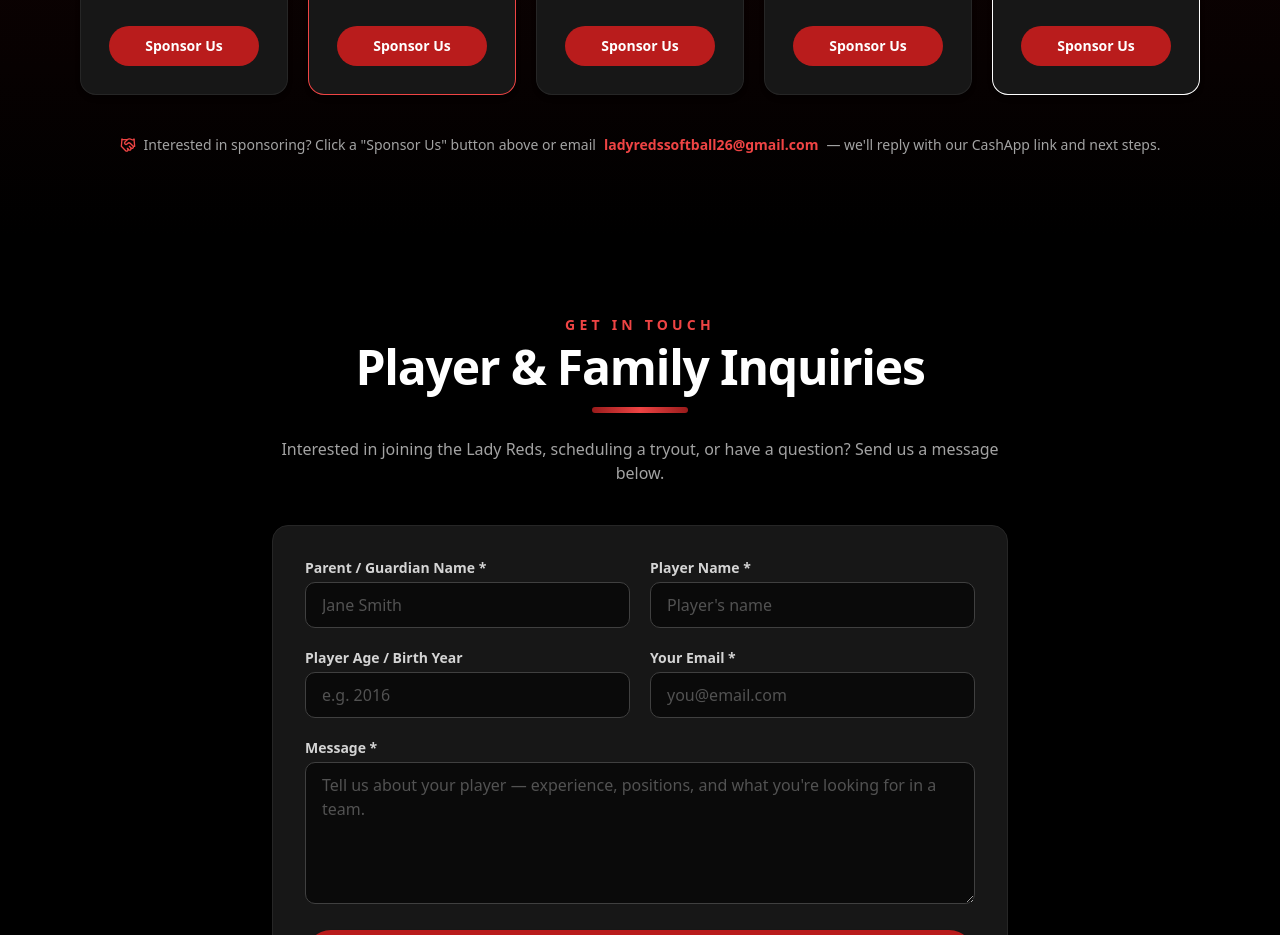
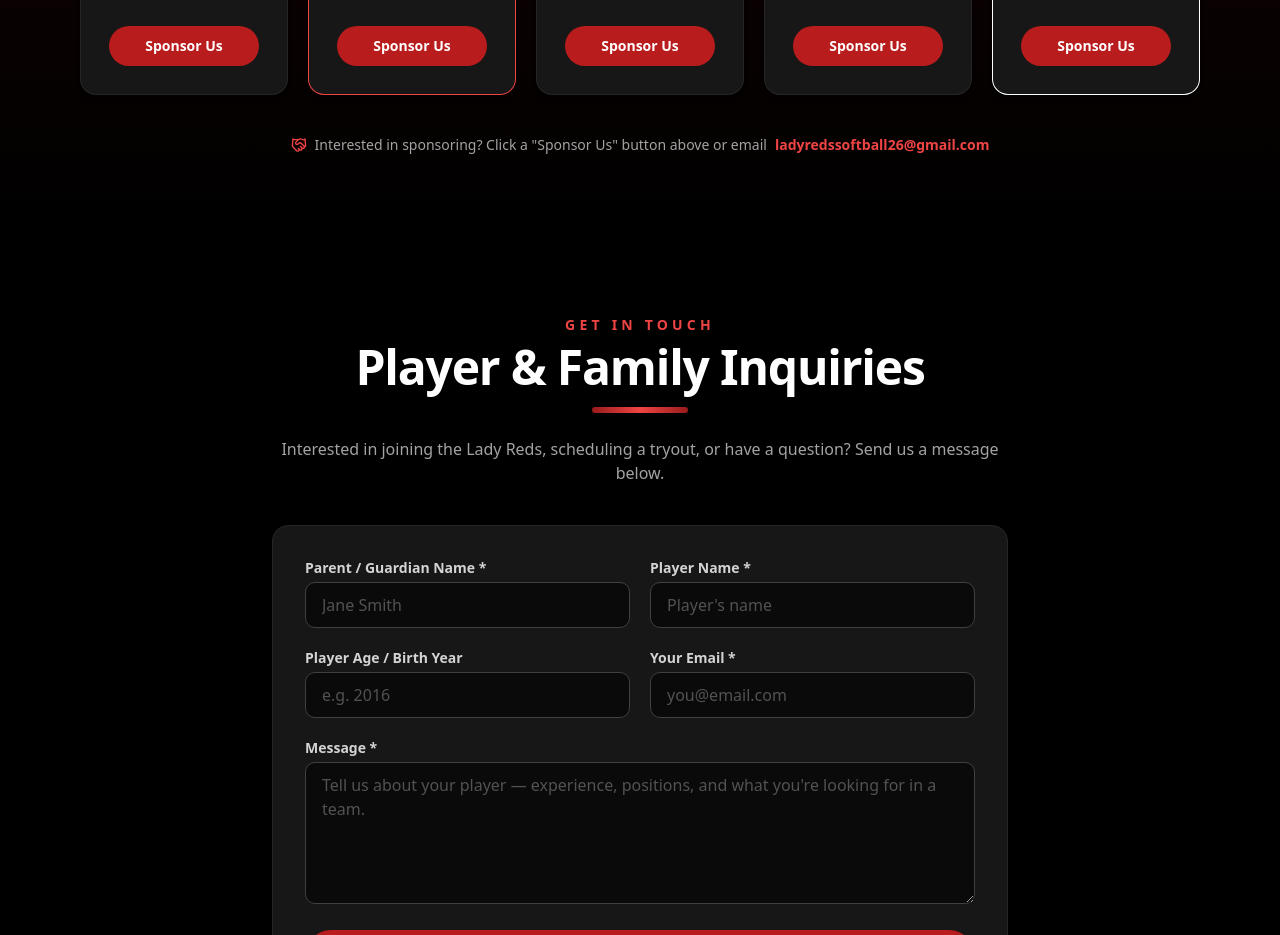
Before and after one commit to JeremyFuentes979/Lady-Reds, a React (Vite) app in the folder ladyreds-website/: page / in a window 1280 px wide. Shown: the part 6500-7435 px from the top of the page. Built offline with nearby package versions, Linux system fonts and the light colour scheme.

Commit message:
Update sponsorship message in Home.tsx
Removed mention of CashApp link from sponsorship email.

```diff
--- a/ladyreds-website/src/pages/Home.tsx
+++ b/ladyreds-website/src/pages/Home.tsx
@@ -303,7 +303,7 @@ export default function Home() {
           </div>
           <p className="text-center text-neutral-400 text-sm mt-10 flex items-center justify-center gap-2">
             <Handshake className="w-4 h-4 text-red-500" />
-            Interested in sponsoring? Click a "Sponsor Us" button above or email <a className="text-red-500 font-semibold hover:underline" href={`mailto:${team.email}`}>{team.email}</a> — we'll reply with our CashApp link and next steps.
+            Interested in sponsoring? Click a "Sponsor Us" button above or email <a className="text-red-500 font-semibold hover:underline" href={`mailto:${team.email}`}>{team.email}</a>
           </p>
         </div>
       </section>
```
